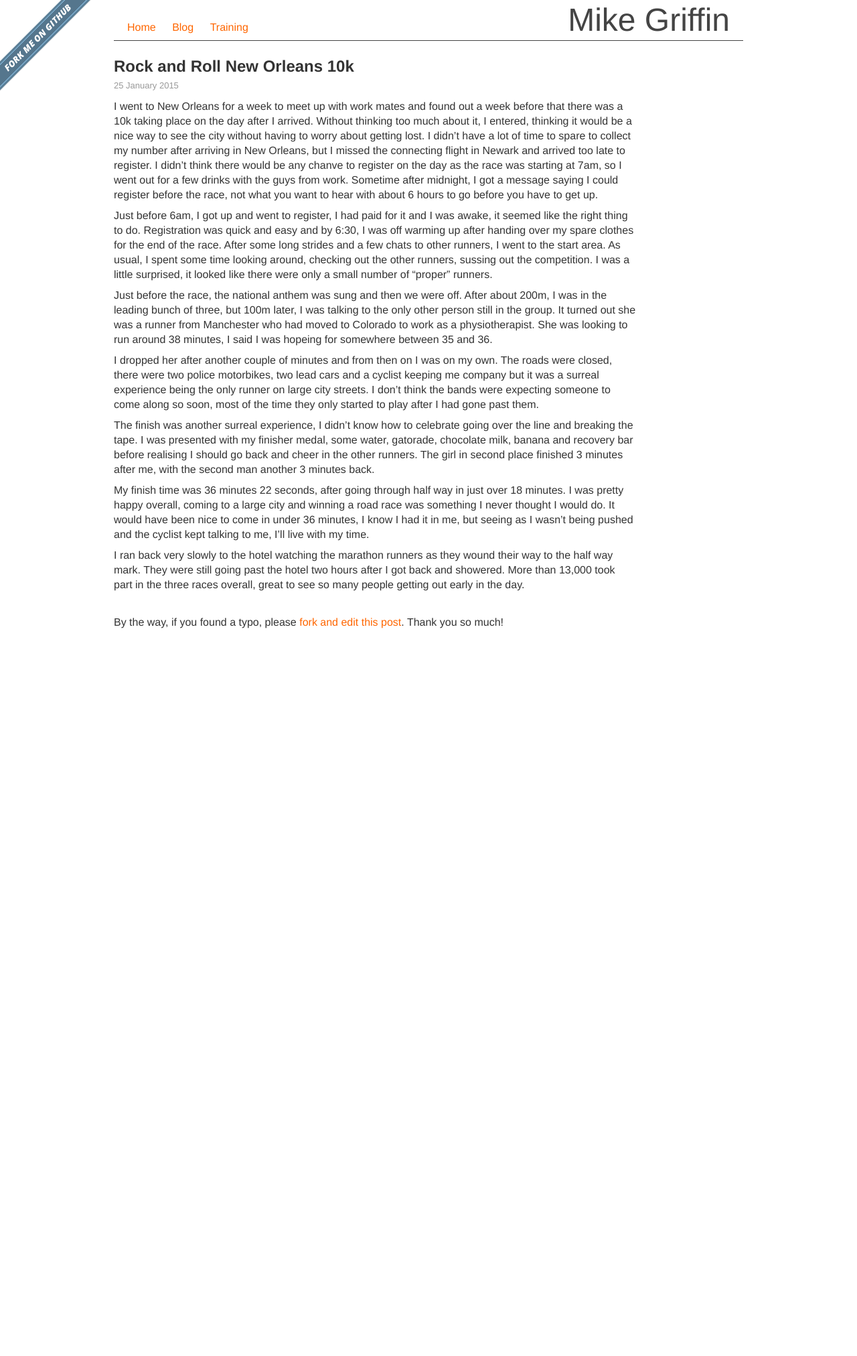
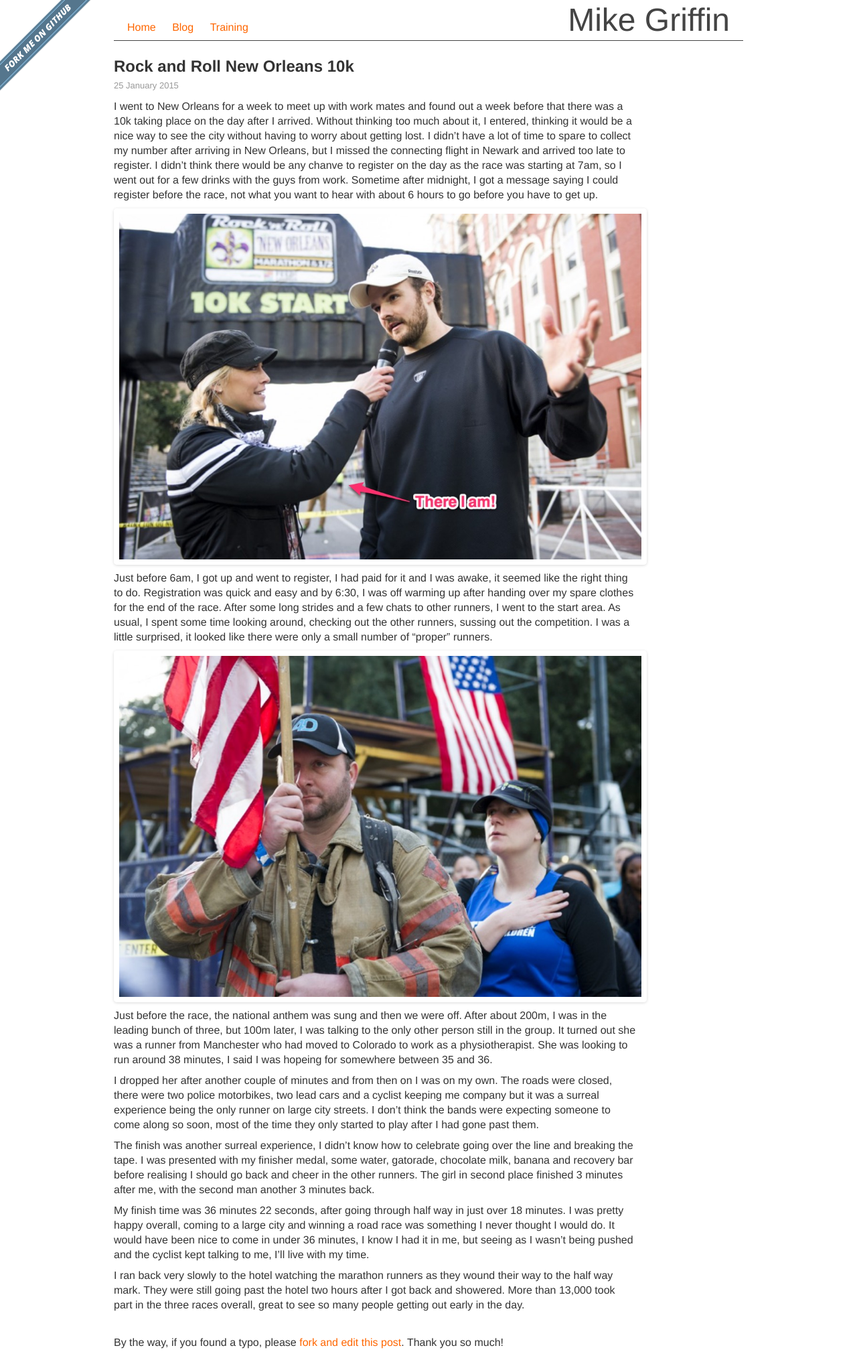
Before and after one commit to mgriffin/mikegriffin, a Jekyll site: the page built from training/_posts/2015-01-25-rock-and-roll-new-orleans-10k.md, in a window 1280 px wide. Shown: the whole page at 67% size. Built offline with Jekyll 4.4.1, drawn with Linux system fonts in a browser that asks for light colours; Markdown is read by kramdown in place of the engine named in the settings; before the commit the page ends 949 px from its top, so only the background shows below that.

Commit message:
Adds pics to the NOLA 10k race report

```diff
--- a/training/_posts/2015-01-25-rock-and-roll-new-orleans-10k.md
+++ b/training/_posts/2015-01-25-rock-and-roll-new-orleans-10k.md
@@ -9,11 +9,15 @@ I didn't have a lot of time to spare to collect my number after arriving in New
 I didn't think there would be any chanve to register on the day as the race was starting at 7am, so I went out for a few drinks with the guys from work.
 Sometime after midnight, I got a message saying I could register before the race, not what you want to hear with about 6 hours to go before you have to get up.
 
+![](/images/2015-02-25-nola-10k/there-i-am.jpg)
+
 Just before 6am, I got up and went to register, I had paid for it and I was awake, it seemed like the right thing to do.
 Registration was quick and easy and by 6:30, I was off warming up after handing over my spare clothes for the end of the race.
 After some long strides and a few chats to other runners, I went to the start area.
 As usual, I spent some time looking around, checking out the other runners, sussing out the competition.
 I was a little surprised, it looked like there were only a small number of "proper" runners.
+
+![](/images/2015-02-25-nola-10k/national-anthem.jpg)
 
 Just before the race, the national anthem was sung and then we were off.
 After about 200m, I was in the leading bunch of three, but 100m later, I was talking to the only other person still in the group.
```
Also changed, not shown: images/2015-02-25-nola-10k/national-anthem.jpg (added), images/2015-02-25-nola-10k/there-i-am.jpg (added).
